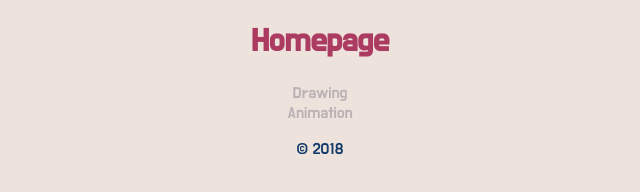
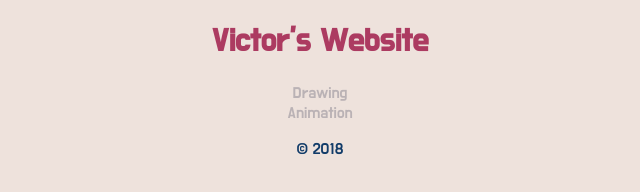
Before and after one commit to victorsmseo/victorsmseo.github.io, a plain HTML site: page index.html in a window 1280 px wide. Shown: the whole page, without its empty margins (320-960 px from the left). Drawn offline with Linux system fonts and the light colour scheme.

```diff
--- a/index.html
+++ b/index.html
@@ -7,7 +7,7 @@
     </head>
     <body>
         <header>
-            <h1>Homepage</h1>
+            <h1>Victor's Website</h1>
         </header>
         <nav>
             <a href="drawing/drawing.html">Drawing</a>
```
Also changed, not shown: animation/animation.html (+3 -1 lines), animation/backAndForth/backAndForth.html (+3 -1 lines), animation/walkThrough/walkThrough.html (+3 -1 lines), drawing/drawing.html (+3 -1 lines), drawing/mario.html (+3 -1 lines).
